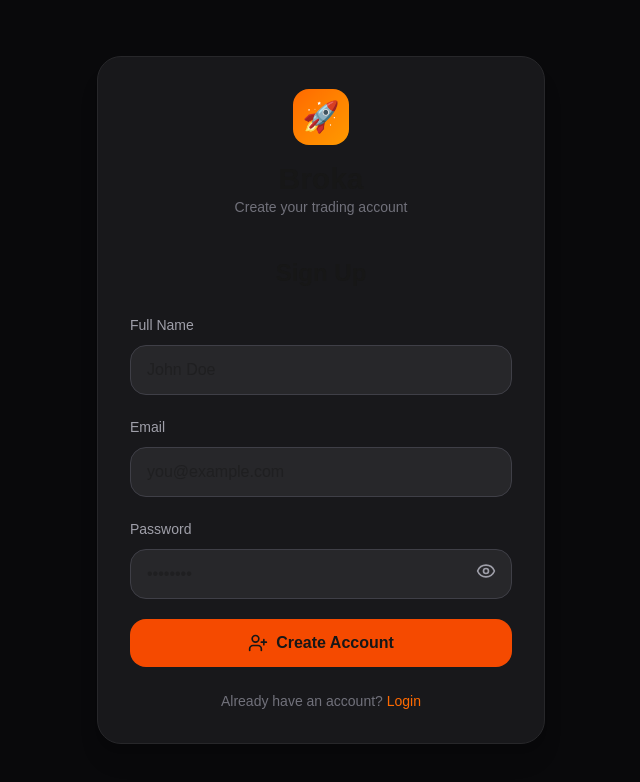
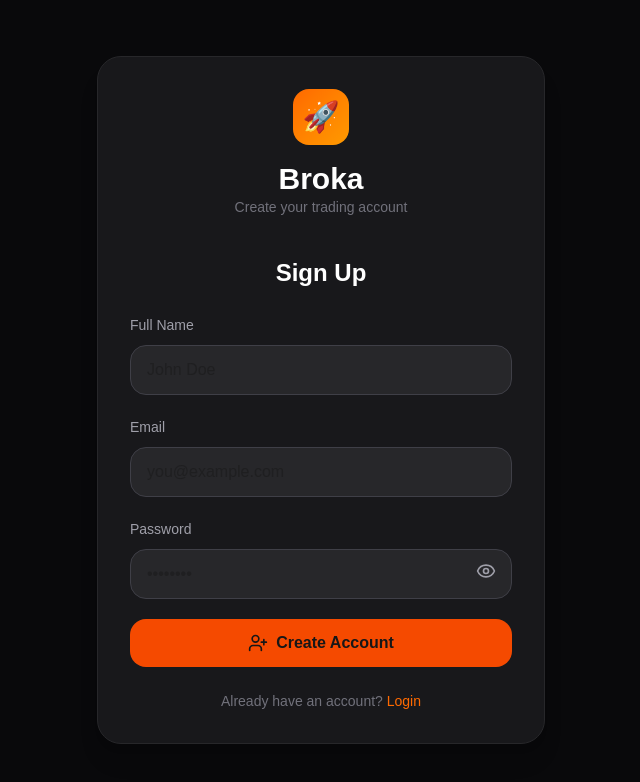
Before and after one commit to okotochris/broker, a Next.js app in the folder frontend/: page /signup in a window 1280 px wide. Shown: the top 782 px of the page, without its empty margins (319-959 px from the left). Built offline with nearby package versions, Linux system fonts and the light colour scheme.

Commit message:
signup and login updated

```diff
--- a/frontend/app/component/header.tsx
+++ b/frontend/app/component/header.tsx
@@ -167,6 +167,7 @@ export default function Header() {
           </motion.div>
         )}
       </AnimatePresence>
+      <div className='h-24'></div>
     </>
   );
 }
--- a/frontend/app/component/hero.tsx
+++ b/frontend/app/component/hero.tsx
@@ -68,7 +68,7 @@ export default function Hero() {
             className="flex flex-col sm:flex-row gap-5 justify-center md:justify-start"
           >
             <Link
-              href="/register"
+              href="/signup"
               className="group relative px-10 py-6 bg-gradient-to-r from-blue-600 via-indigo-600 to-purple-600 rounded-2xl font-bold text-lg shadow-2xl shadow-purple-500/30 hover:shadow-purple-600/50 hover:scale-[1.03] transition-all duration-400 overflow-hidden"
             >
               <span className="relative z-10 flex items-center gap-3">
--- a/frontend/app/login/page.tsx
+++ b/frontend/app/login/page.tsx
@@ -12,7 +12,7 @@ export default function LoginPage() {
       <div className="w-full max-w-md bg-zinc-900 p-8 rounded-3xl shadow-xl border border-zinc-800">
 
         {/* Logo */}
-        <div className="flex flex-col items-center mb-10">
+        <div className="flex flex-col items-center mb-10 text-white">
           <div className="w-14 h-14 bg-gradient-to-br from-orange-500 to-amber-500 rounded-2xl flex items-center justify-center text-3xl">
             🚀
           </div>
@@ -21,7 +21,7 @@ export default function LoginPage() {
         </div>
 
         {/* Title */}
-        <h2 className="text-2xl font-semibold mb-6 text-center">Login</h2>
+        <h2 className="text-2xl font-semibold mb-6 text-center text-white">Login</h2>
 
         {/* Form */}
         <form className="space-y-5">
--- a/frontend/app/signup/page.tsx
+++ b/frontend/app/signup/page.tsx
@@ -50,7 +50,7 @@ export default function SignupPage() {
       <div className="w-full max-w-md bg-zinc-900 p-8 rounded-3xl shadow-xl border border-zinc-800">
 
         {/* Logo */}
-        <div className="flex flex-col items-center mb-10">
+        <div className="flex flex-col items-center mb-10 text-white">
           <div className="w-14 h-14 bg-gradient-to-br from-orange-500 to-amber-500 rounded-2xl flex items-center justify-center text-3xl">
             🚀
           </div>
@@ -59,7 +59,7 @@ export default function SignupPage() {
         </div>
 
         {/* Title */}
-        <h2 className="text-2xl font-semibold mb-6 text-center">Sign Up</h2>
+        <h2 className="text-2xl font-semibold mb-6 text-center text-white">Sign Up</h2>
 
         {/* Form */}
         <form className="space-y-5">
```
